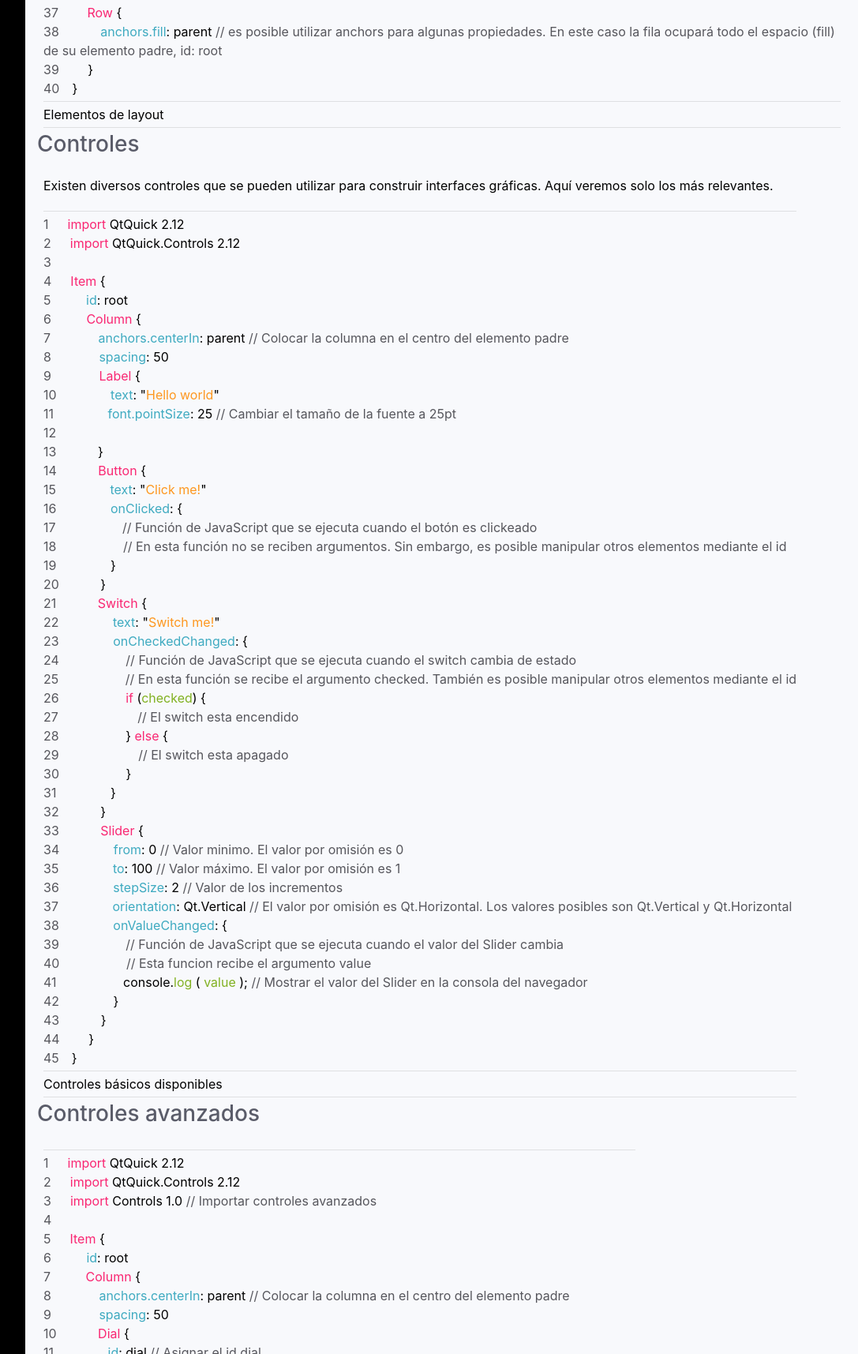
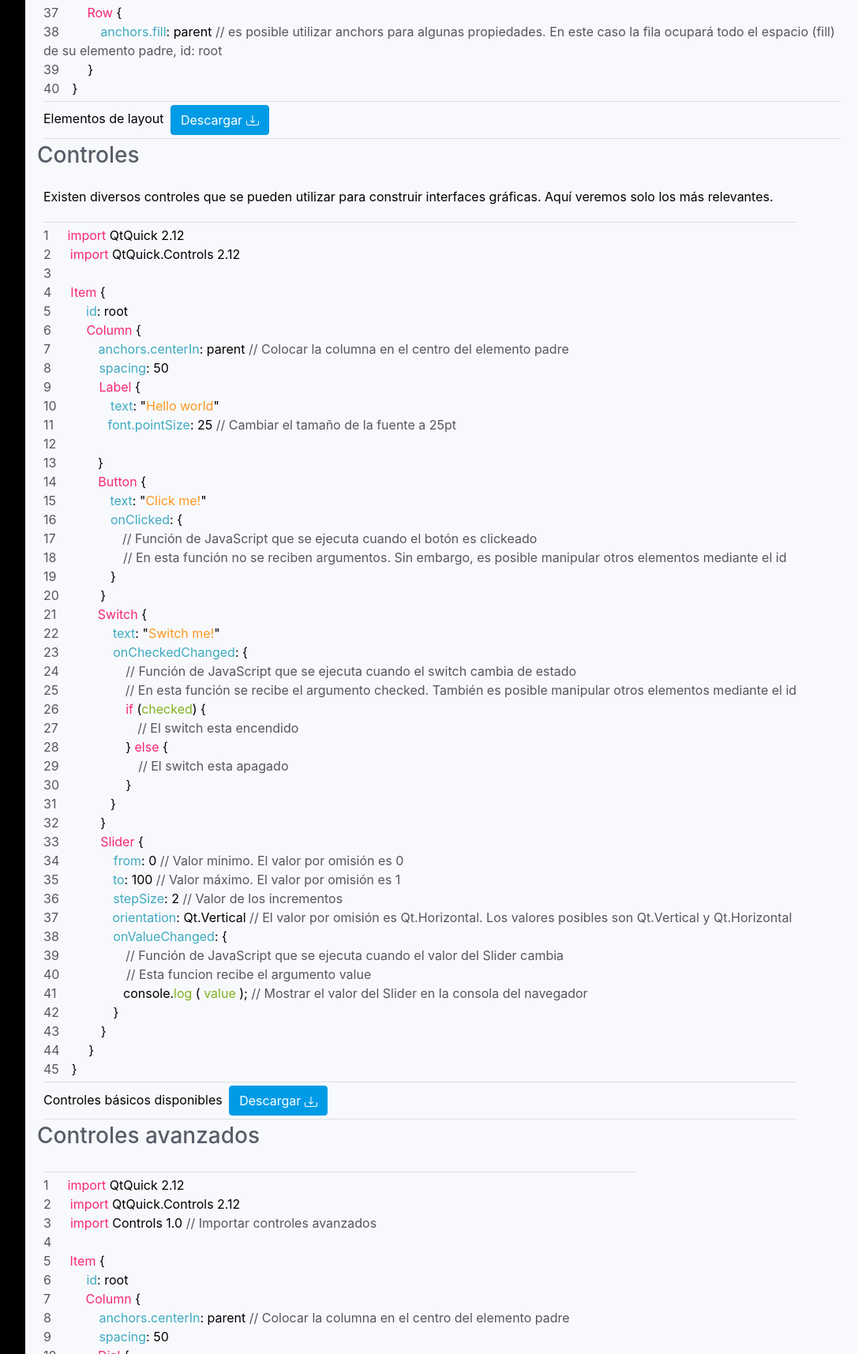
Before and after one commit to javiercont97/iot-labs-ucb, a website: page public/docs/apps/layout/index.html in a window 1280 px wide. Shown: the part 1085-2800 px from the top of the page at 79% size, without its empty margins (192-1279 px from the left). Drawn offline with nearby package versions, Linux system fonts and the light colour scheme.

Commit message:
code examples are now downloable

```diff
--- a/public/docs/apps/layout/index.html
+++ b/public/docs/apps/layout/index.html
@@ -221,7 +221,15 @@
                             <span class="lineNumber-2">39</span>    <span class="indent-1">}</span> <br>
                             <span class="lineNumber-2">40</span>}
                             <hr class="my-1">
-                            Elementos de layout
+                                <span>Elementos de layout</span>
+                                <span class="ml-1">
+                                    <a class="btn btn-primary btn-small text-white" href="../../../assets/code/layout.qml" download="layout.qml">
+                                        Descargar
+                                        <span>
+                                            <img src="../../../assets/img/icons/download.white.svg" alt="">
+                                        </span>
+                                    </a>
+                                </span>
                             <hr class="my-1">
                         </div>
                     </div>
@@ -287,7 +295,15 @@
                             <span class="lineNumber-2">44</span>    <span class="indent-1">}</span> <br>
                             <span class="lineNumber-2">45</span>}
                             <hr class="my-1">
-                            Controles básicos disponibles
+                                <span>Controles básicos disponibles</span>
+                                <span class="ml-1">
+                                    <a class="btn btn-primary btn-small text-white" href="../../../assets/code/basicControls.qml" download="basicControls.qml">
+                                        Descargar
+                                        <span>
+                                            <img src="../../../assets/img/icons/download.white.svg" alt="">
+                                        </span>
+                                    </a>
+                                </span>
                             <hr class="my-1">
                         </div>
                     </div>
@@ -337,7 +353,15 @@
                             <span class="lineNumber-2">36</span>    <span class="indent-1">}</span> <br>
                             <span class="lineNumber-2">37</span>}
                             <hr class="my-1">
-                            Controles avanzados disponibles
+                                <span>Controles avanzados disponibles</span>
+                                <span class="ml-1">
+                                    <a class="btn btn-primary btn-small text-white" href="../../../assets/code/advancedControls.qml" download="advancedControls.qml">
+                                        Descargar
+                                        <span>
+                                            <img src="../../../assets/img/icons/download.white.svg" alt="">
+                                        </span>
+                                    </a>
+                                </span>
                             <hr class="my-1">
                         </div>
                     </div>
```
Also changed, not shown: public/docs/apps/wstt/index.html (+10 -1 lines), public/docs/devices/mqtt/index.html (+10 -1 lines), 5 other files.
